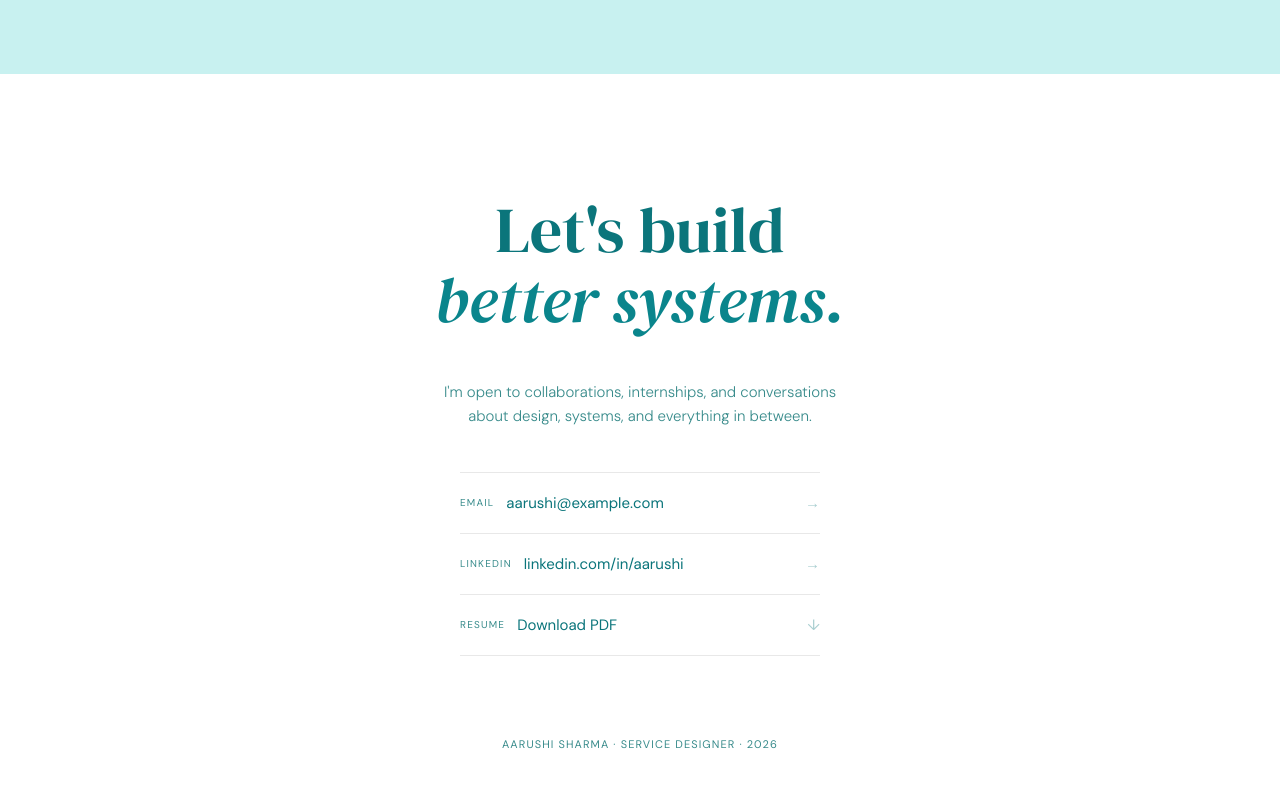
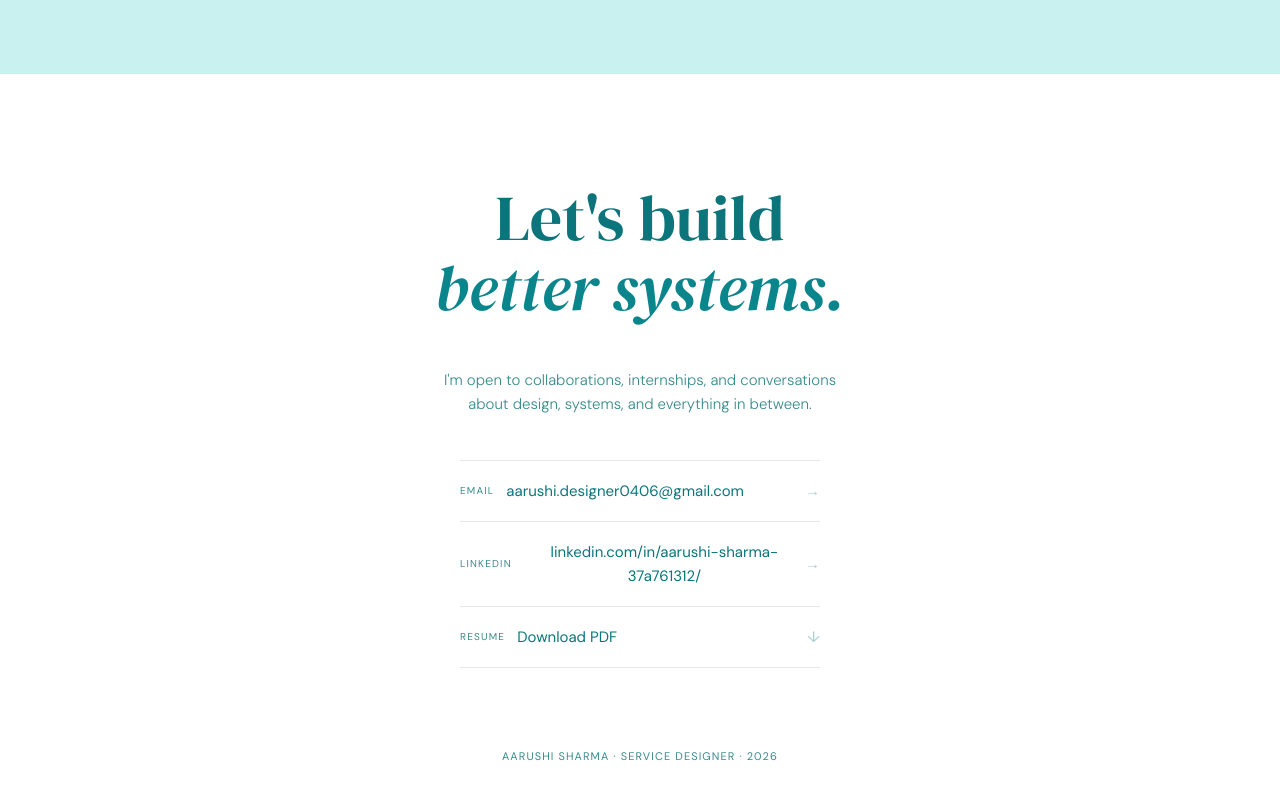
Before and after one commit to Advait2912/aarushi_portfolio, a React (Vite) app: page / in a window 1280 px wide. Shown: the part 5110-5910 px from the top of the page. Built offline with nearby package versions, Linux system fonts and the light colour scheme.

Commit message:
updated contact section

```diff
--- a/src/sections/Contact.jsx
+++ b/src/sections/Contact.jsx
@@ -23,21 +23,21 @@ export default function Contact() {
       </p>
 
       <div className="contact-links fade-up" style={{ transitionDelay: "0.2s" }}>
-        <a href="mailto:aarushi@example.com" className="contact-link">
+        <a href="mailto:aarushi.designer0406@gmail.com" className="contact-link">
           <span className="link-label">
             <span className="link-type">Email</span>
-            aarushi@example.com
+            aarushi.designer0406@gmail.com
           </span>
           <span className="link-arrow">→</span>
         </a>
-        <a href="https://linkedin.com/in/aarushi" target="_blank" rel="noreferrer" className="contact-link">
+        <a href="https://www.linkedin.com/in/aarushi-sharma-37a761312/" target="_blank" rel="noreferrer" className="contact-link">
           <span className="link-label">
             <span className="link-type">LinkedIn</span>
-            linkedin.com/in/aarushi
+           linkedin.com/in/aarushi-sharma-37a761312/
           </span>
           <span className="link-arrow">→</span>
         </a>
-        <a href="/pdfs/Aarushi_Resume.pdf" download className="contact-link">
+        <a href="/pdfs/Aarushi_Resume.pdf" target="_blank" rel="noreferrer" className="contact-link">
           <span className="link-label">
             <span className="link-type">Resume</span>
             Download PDF
```
